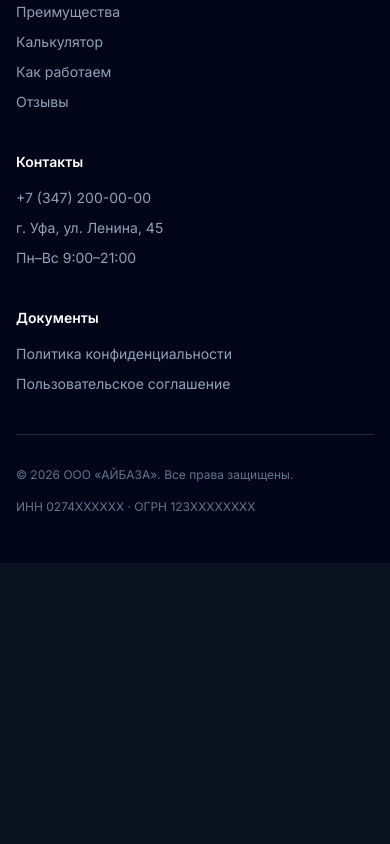
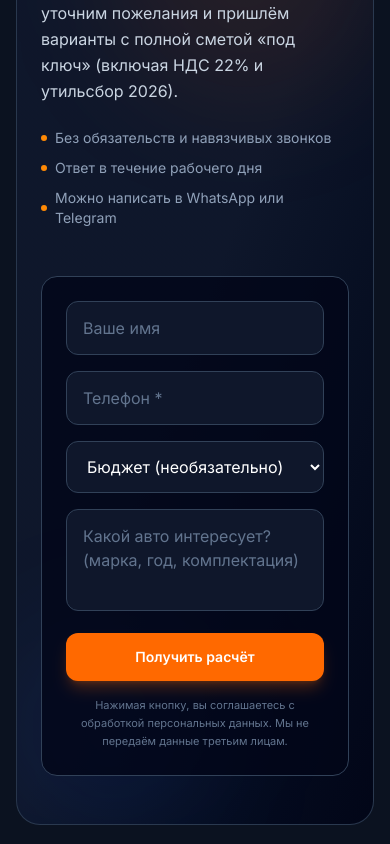
Before and after one commit to gameai2027-gif/aybaza-site, a Next.js app: page / in a window 390 px wide. Shown: the part 9280-10124 px from the top of the page. Before the commit the page ends 9843 px from the top, so only its background shows below. Built offline with nearby package versions, Linux system fonts and the light colour scheme.

Commit message:
Add LeadForm component

```diff
--- /dev/null
+++ b/src/components/LeadForm.tsx
@@ -0,0 +1,138 @@
+"use client";
+
+import { useState, FormEvent } from "react";
+import { Button } from "@/components/ui/button";
+
+export function LeadForm() {
+  const [name, setName] = useState("");
+  const [phone, setPhone] = useState("");
+  const [budget, setBudget] = useState("");
+  const [comment, setComment] = useState("");
+  const [sent, setSent] = useState(false);
+  const [loading, setLoading] = useState(false);
+
+  const handleSubmit = async (e: FormEvent) => {
+    e.preventDefault();
+    if (!phone.trim()) return;
+
+    setLoading(true);
+    // Здесь будет интеграция с AmoCRM / Битрикс24 / Telegram
+    await new Promise((r) => setTimeout(r, 900));
+    setLoading(false);
+    setSent(true);
+  };
+
+  return (
+    <section id="lead-form" className="py-20 sm:py-24">
+      <div className="mx-auto max-w-7xl px-4 sm:px-6 lg:px-8">
+        <div className="relative overflow-hidden rounded-3xl border border-slate-700/80 bg-gradient-to-br from-slate-900 via-slate-900 to-slate-950 px-6 py-12 sm:px-12 sm:py-16">
+          <div className="absolute top-0 right-0 h-64 w-64 rounded-full bg-orange-500/10 blur-3xl" />
+          <div className="absolute bottom-0 left-0 h-48 w-48 rounded-full bg-blue-600/10 blur-3xl" />
+
+          <div className="relative grid lg:grid-cols-2 gap-12 items-center">
+            <div>
+              <h2 className="text-3xl sm:text-4xl font-bold tracking-tight text-white mb-4">
+                Получите точный расчёт за 15 минут
+              </h2>
+              <p className="text-slate-300 leading-relaxed mb-6">
+                Оставьте контакты — перезвоним, уточним пожелания и пришлём
+                варианты с полной сметой «под ключ» (включая НДС 22% и
+                утильсбор 2026).
+              </p>
+              <ul className="space-y-2.5 text-sm text-slate-400">
+                <li className="flex items-center gap-2">
+                  <span className="h-1.5 w-1.5 rounded-full bg-orange-400" />
+                  Без обязательств и навязчивых звонков
+                </li>
+                <li className="flex items-center gap-2">
+                  <span className="h-1.5 w-1.5 rounded-full bg-orange-400" />
+                  Ответ в течение рабочего дня
+                </li>
+                <li className="flex items-center gap-2">
+                  <span className="h-1.5 w-1.5 rounded-full bg-orange-400" />
+                  Можно написать в WhatsApp или Telegram
+                </li>
+              </ul>
+            </div>
+
+            <div className="rounded-2xl border border-slate-700 bg-slate-950/80 p-6 sm:p-8">
+              {sent ? (
+                <div className="text-center py-8">
+                  <div className="mx-auto mb-4 flex h-14 w-14 items-center justify-center rounded-full bg-emerald-500/20 text-emerald-400">
+                    <svg className="h-7 w-7" fill="none" viewBox="0 0 24 24" stroke="currentColor">
+                      <path strokeLinecap="round" strokeLinejoin="round" strokeWidth={2} d="M5 13l4 4L19 7" />
+                    </svg>
+                  </div>
+                  <h3 className="text-xl font-semibold text-white mb-2">Заявка отправлена</h3>
+                  <p className="text-slate-400 text-sm">Мы свяжемся с вами в ближайшее время.</p>
+                </div>
+              ) : (
+                <form onSubmit={handleSubmit} className="space-y-4" noValidate>
+                  <div>
+                    <label htmlFor="name" className="sr-only">Имя</label>
+                    <input
+                      id="name"
+                      type="text"
+                      placeholder="Ваше имя"
+                      value={name}
+                      onChange={(e) => setName(e.target.value)}
+                      className="w-full rounded-xl border border-slate-700 bg-slate-900 px-4 py-3.5 text-white placeholder:text-slate-500 focus:border-orange-500 focus:outline-none focus:ring-1 focus:ring-orange-500"
+                      autoComplete="name"
+                    />
+                  </div>
+                  <div>
+                    <label htmlFor="phone" className="sr-only">Телефон</label>
+                    <input
+                      id="phone"
+                      type="tel"
+                      placeholder="Телефон *"
+                      required
+                      value={phone}
+                      onChange={(e) => setPhone(e.target.value)}
+                      className="w-full rounded-xl border border-slate-700 bg-slate-900 px-4 py-3.5 text-white placeholder:text-slate-500 focus:border-orange-500 focus:outline-none focus:ring-1 focus:ring-orange-500"
+                      autoComplete="tel"
+                    />
+                  </div>
+                  <div>
+                    <label htmlFor="budget" className="sr-only">Бюджет</label>
+                    <select
+                      id="budget"
+                      value={budget}
+                      onChange={(e) => setBudget(e.target.value)}
+                      className="w-full rounded-xl border border-slate-700 bg-slate-900 px-4 py-3.5 text-white focus:border-orange-500 focus:outline-none focus:ring-1 focus:ring-orange-500"
+                    >
+                      <option value="">Бюджет (необязательно)</option>
+                      <option value="1.5">до 1,5 млн ₽</option>
+                      <option value="2.5">1,5 – 2,5 млн ₽</option>
+                      <option value="3.5">2,5 – 3,5 млн ₽</option>
+                      <option value="5">3,5 – 5 млн ₽</option>
+                      <option value="5+">свыше 5 млн ₽</option>
+                    </select>
+                  </div>
+                  <div>
+                    <label htmlFor="comment" className="sr-only">Комментарий</label>
+                    <textarea
+                      id="comment"
+                      placeholder="Какой авто интересует? (марка, год, комплектация)"
+                      rows={3}
+                      value={comment}
+                      onChange={(e) => setComment(e.target.value)}
+                      className="w-full rounded-xl border border-slate-700 bg-slate-900 px-4 py-3.5 text-white placeholder:text-slate-500 focus:border-orange-500 focus:outline-none focus:ring-1 focus:ring-orange-500 resize-none"
+                    />
+                  </div>
+                  <Button type="submit" className="w-full" size="lg" disabled={loading}>
+                    {loading ? "Отправляем..." : "Получить расчёт"}
+                  </Button>
+                  <p className="text-[11px] text-slate-500 text-center leading-relaxed">
+                    Нажимая кнопку, вы соглашаетесь с обработкой персональных
+                    данных. Мы не передаём данные третьим лицам.
+                  </p>
+                </form>
+              )}
+            </div>
+          </div>
+        </div>
+      </div>
+    </section>
+  );
+}
```
